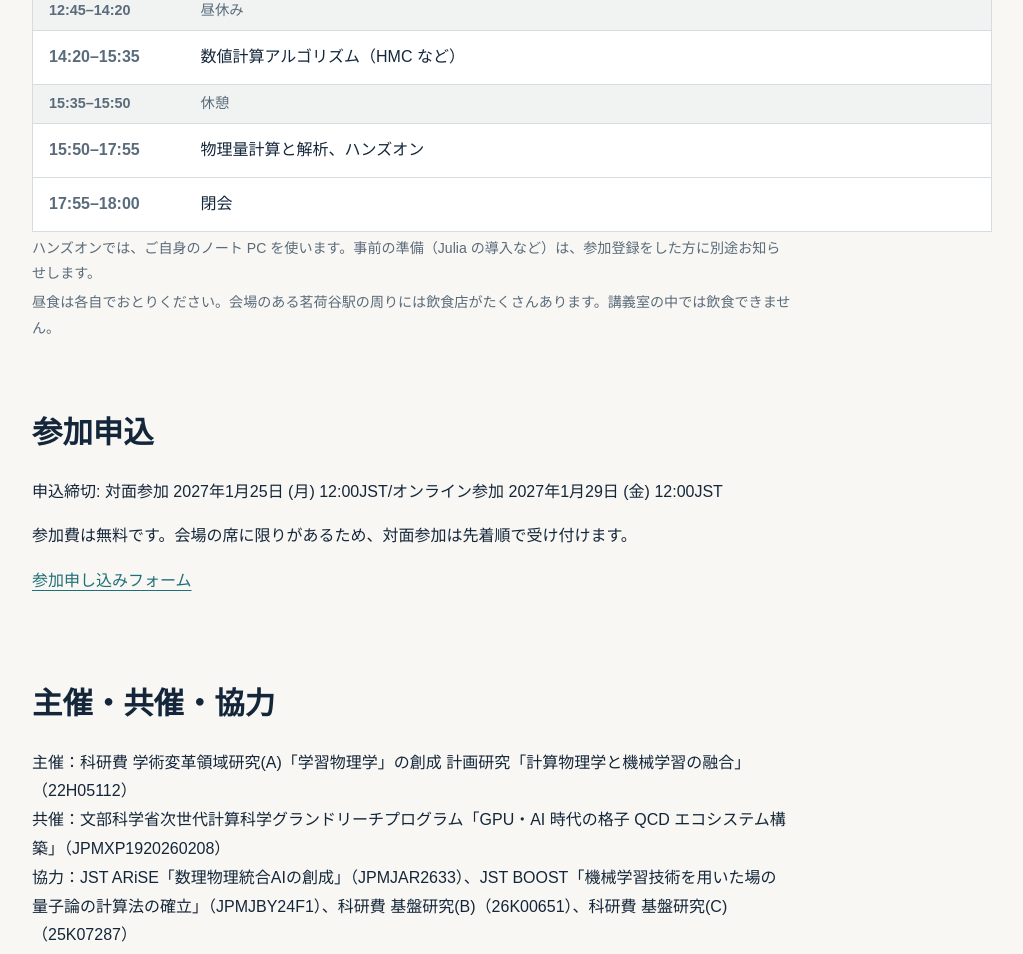
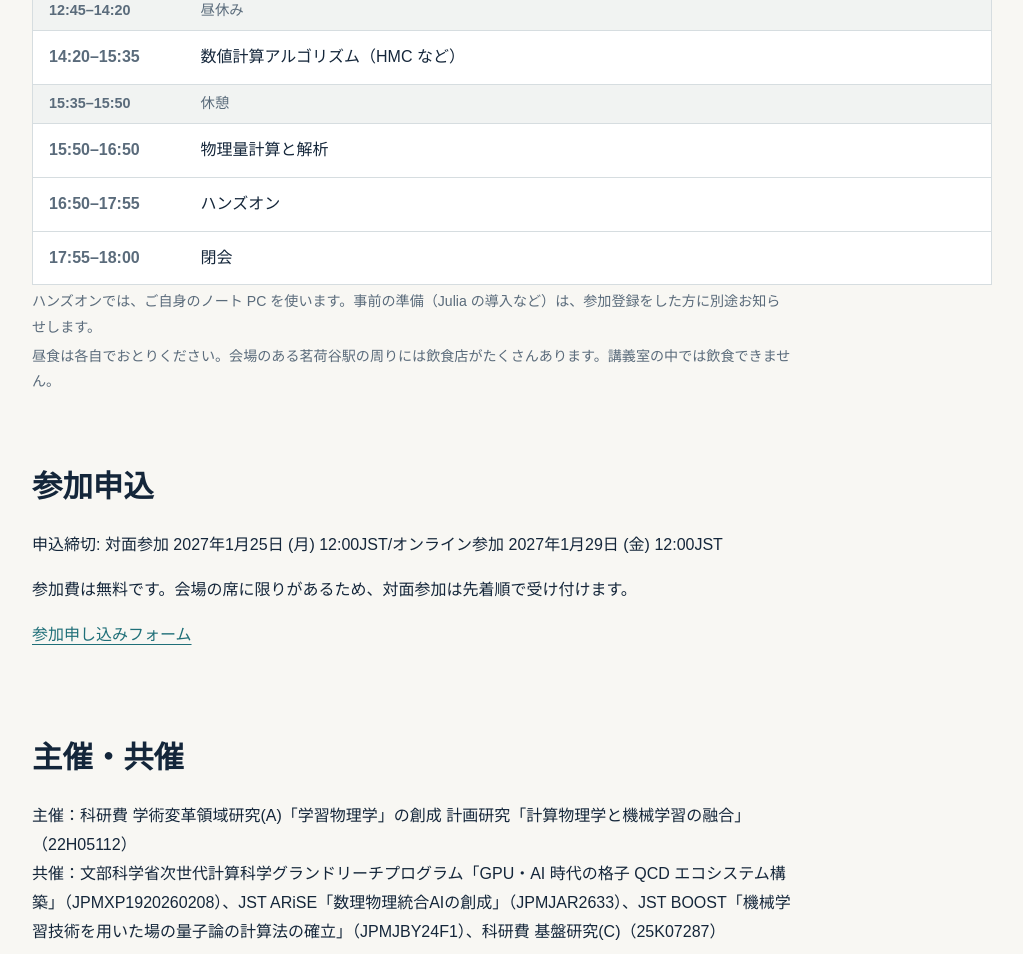
Before and after one commit to akio-tomiya/lattice-school-2027, a plain HTML site: page index.html in a window 1280 px wide. Shown: the part 1300-2254 px from the top of the page, without its empty margins (128-1151 px from the left). Drawn offline with Linux system fonts and the light colour scheme.

Commit message:
Update index.html

```diff
--- a/index.html
+++ b/index.html
@@ -105,7 +105,8 @@
             <tr class="break"><th>12:45–14:20</th><td>昼休み</td></tr>
             <tr><th>14:20–15:35</th><td>数値計算アルゴリズム（HMC など）</td></tr>
             <tr class="break"><th>15:35–15:50</th><td>休憩</td></tr>
-            <tr><th>15:50–17:55</th><td>物理量計算と解析、ハンズオン</td></tr>
+            <tr><th>15:50–16:50</th><td>物理量計算と解析</td></tr>
+            <tr><th>16:50–17:55</th><td>ハンズオン</td></tr>
             <tr><th>17:55–18:00</th><td>閉会</td></tr>
           </tbody>
         </table>
@@ -121,10 +122,9 @@
       </section>
 
       <section id="organizers">
-        <h2>主催・共催・協力</h2>
+        <h2>主催・共催</h2>
         <p>主催：科研費 学術変革領域研究(A)「学習物理学」の創成 計画研究「計算物理学と機械学習の融合」（22H05112）<br>
-        共催：文部科学省次世代計算科学グランドリーチプログラム「GPU・AI 時代の格子 QCD エコシステム構築」（JPMXP1920260208）<br>
-        協力：JST ARiSE「数理物理統合AIの創成」（JPMJAR2633）、JST BOOST「機械学習技術を用いた場の量子論の計算法の確立」（JPMJBY24F1）、科研費 基盤研究(B)（26K00651）、科研費 基盤研究(C)（25K07287）</p>
+        共催：文部科学省次世代計算科学グランドリーチプログラム「GPU・AI 時代の格子 QCD エコシステム構築」（JPMXP1920260208）、JST ARiSE「数理物理統合AIの創成」（JPMJAR2633）、JST BOOST「機械学習技術を用いた場の量子論の計算法の確立」（JPMJBY24F1）、科研費 基盤研究(C)（25K07287）</p>
       </section>
 
       <section id="contact">
```
